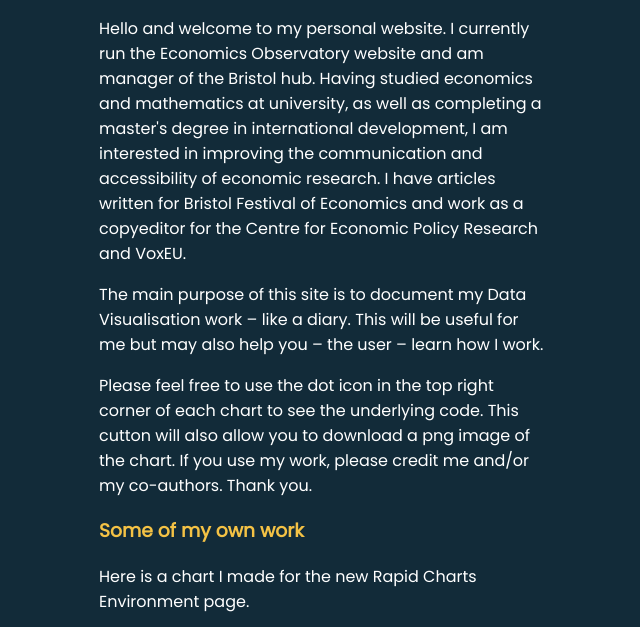
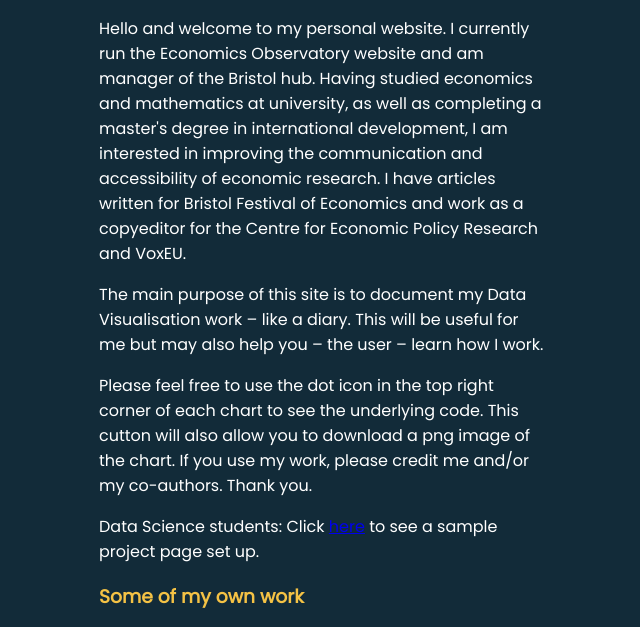
Before and after one commit to MeyrickCharlieEcon/MeyrickCharlieEcon.github.io, a plain HTML site: page index.html in a window 1280 px wide. Shown: the part 171-798 px from the top of the page, without its empty margins (316-956 px from the left). Drawn offline with Linux system fonts and the light colour scheme; a script that the page names is missing.

Commit message:
page two added

```diff
--- a/index.html
+++ b/index.html
@@ -28,6 +28,8 @@
     <p>The main purpose of this site is to document my Data Visualisation work – like a diary. This will be useful for me but may also help you – the user – learn how I work.</p>
 
     <p>Please feel free to use the dot icon in the top right corner of each chart to see the underlying code. This cutton will also allow you to download a png image of the chart. If you use my work, please credit me and/or my co-authors. Thank you. </p>
+
+    <p>Data Science students: Click <a class="textLink" href=“project.html”>here</a> to see a sample project page set up.
 
 
 
```
